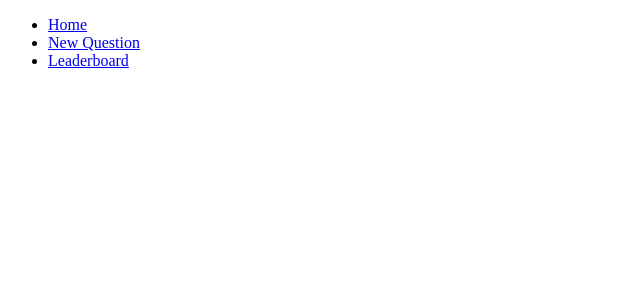
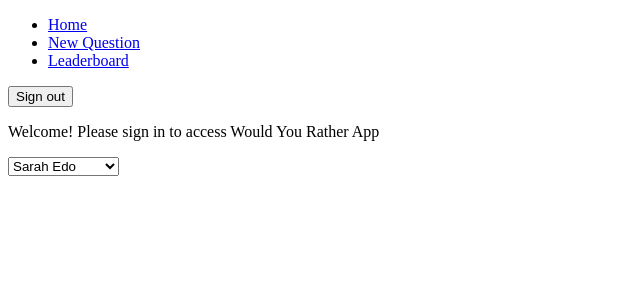
Before and after one commit to t-kubrak/rnd-would-you-rather, a React (Create React App) app: page /sign-in in a window 1280 px wide. Shown: the top 300 px of the page, without its empty margins (0-640 px from the left). Built offline with nearby package versions, Linux system fonts and the light colour scheme.

Commit message:
feat: show sign in page; initial

```diff
--- a/src/components/App.js
+++ b/src/components/App.js
@@ -1,10 +1,11 @@
 import React, {Component} from 'react'
 import {connect} from 'react-redux'
-import {BrowserRouter as Router, Route} from 'react-router-dom'
+import {BrowserRouter as Router, Route, Redirect} from 'react-router-dom'
 import {handleInitialData} from "../actions/shared";
 import Questions from "./Questions";
 import Header from "./Header";
 import QuestionPage from "./QuestionPage";
+import Signin from "./Signin";
 
 class App extends Component {
     componentDidMount() {
@@ -15,12 +16,18 @@ class App extends Component {
         return (
             <Router>
                 <Header/>
+                {/*TODO: prevent from accessing if not signed*/}
+                {this.props.authRequired ?
+                    <Redirect to='/sign-in' />
+                    : ''
+                }
                 <main>
                     {this.props.loading === true
                         ? null
                         : <div>
                             <Route path='/' exact component={Questions}/>
                             <Route path='/questions/:id' component={QuestionPage}/>
+                            <Route path='/sign-in' component={Signin}/>
                         </div>
                     }
                 </main>
@@ -31,7 +38,8 @@ class App extends Component {
 
 function mapStateToProps({authedUser}) {
     return {
-        loading: authedUser === null
+        loading: authedUser === null,
+        authRequired: !authedUser,
     }
 }
 
--- a/src/components/Header.js
+++ b/src/components/Header.js
@@ -1,7 +1,15 @@
-import React from 'react'
+import React, {Component} from 'react'
+import {connect} from "react-redux";
 import { NavLink } from 'react-router-dom'
 
-export default function Header () {
+class Header extends Component {
+    handleSignOut = () => {
+        // TODO
+    }
+
+    render() {
+        const {authedUser} = this.props;
+
         return (
             <nav>
                 <ul>
@@ -15,6 +23,18 @@ export default function Header () {
                         <NavLink to='/leaderboard' activeClassName='active'>Leaderboard</NavLink>
                     </li>
                 </ul>
+                {authedUser
+                    ? <button onClick={this.handleSignOut}>Sign out</button>
+                    : <NavLink to='/sign-in'>Leaderboard</NavLink>}
             </nav>
         )
     }
+}
+
+function mapStateToProps ({authedUser}) {
+    return {
+        authedUser
+    }
+}
+
+export default connect(mapStateToProps)(Header)
--- /dev/null
+++ b/src/components/Signin.js
@@ -0,0 +1,30 @@
+import React, { Component } from 'react'
+import { connect } from 'react-redux'
+
+class Signin extends Component{
+    /*TODO: redirect to home if signed in*/
+    render() {
+        const {users} = this.props;
+        return (
+            <div>
+                <p>Welcome! Please sign in to access Would You Rather App</p>
+                <form>
+                    <select name="users" id="users">
+                        <option value="" disabled>Select user</option>
+                        {Object.keys(users).map(id =>
+                            <option key={id} value={id}>{users[id].name}</option>
+                        )}
+                    </select>
+                </form>
+            </div>
+        )
+    }
+}
+
+function mapStateToProps ({users}) {
+    return {
+        users
+    }
+}
+
+export default connect(mapStateToProps)(Signin)
```
Lines whose indentation alone changed are shown as unchanged.
